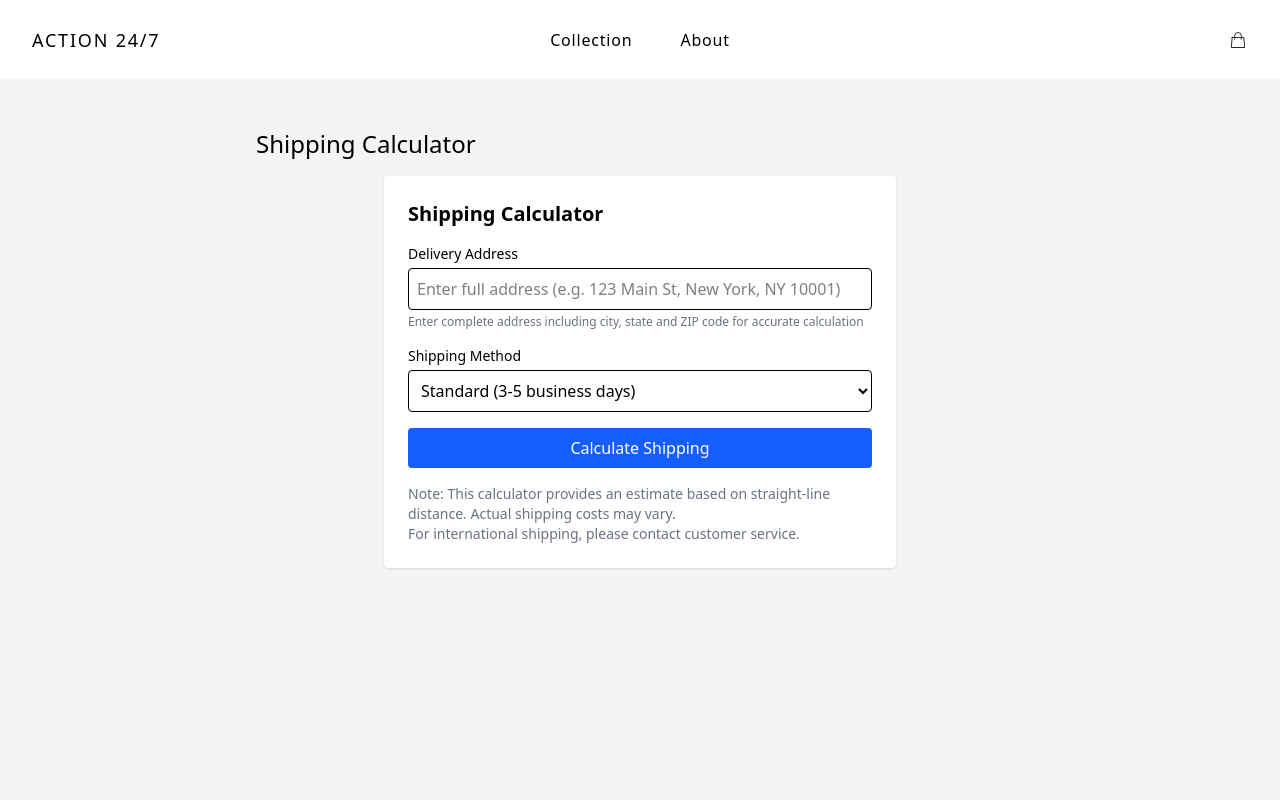
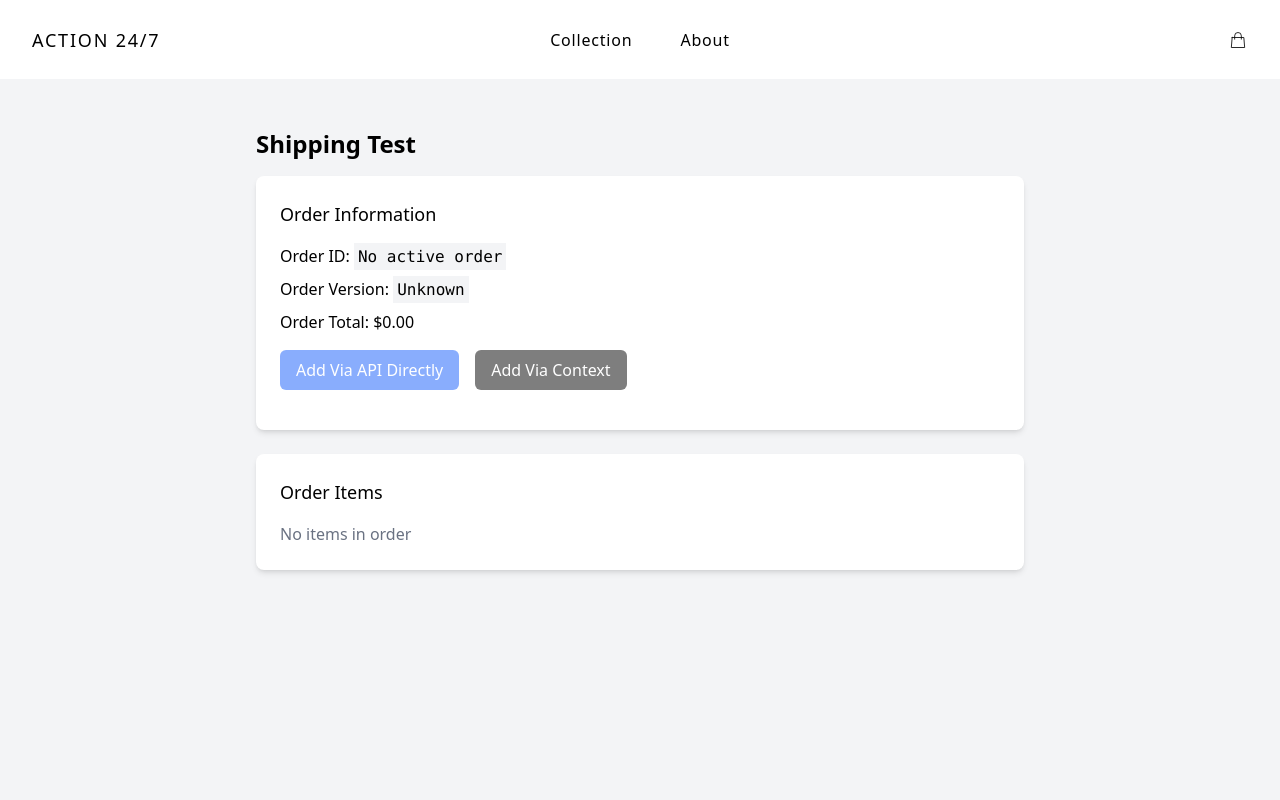
Before and after one commit to brandon-relentnet/action24.7, a Next.js app: page /shipping in a window 1280 px wide. Shown: the top 800 px of the page. Built offline with nearby package versions, Linux system fonts and the light colour scheme.

Commit message:
Built a shipping testing component to fine tune the shipment being added to the order and included in the price.

```diff
--- a/src/app/actions/actions.js
+++ b/src/app/actions/actions.js
@@ -27,9 +27,7 @@ const client = new SquareClient({
 
 export async function submitPayment(sourceId, checkoutData) {
     try {
-        const taxesTest = await client.orders.get({
-            orderId: checkoutData.orderId,
-        });
+
 
         // Process the payment and attach the created order.
         const paymentResponse = await client.payments.create({
--- a/src/app/api/orders/[orderId]/update/route.js
+++ b/src/app/api/orders/[orderId]/update/route.js
@@ -4,10 +4,14 @@ import { client, locationId } from '@/utils/squareInfo';
 
 export async function POST(request, { params }) {
     const { orderId } = await params;
-    const { action, itemData, lineItemId, quantity, versionId } = await request.json();
+    const body = await request.json();
+    const { action, itemData, lineItemId, quantity, versionId } = body;
 
     try {
         let response;
+
+        // Log the client structure to understand its properties
+        console.log("Client structure keys:", Object.keys(client));
 
         switch (action) {
             case 'add_item':
@@ -66,13 +70,38 @@ export async function POST(request, { params }) {
                 break;
 
             case 'clear_order':
-                // Clear the entire order (this is a custom action, not standard in Square)
+                // Clear the entire order
                 response = await client.orders.update({
                     orderId,
                     idempotencyKey: randomUUID(),
                     fieldsToClear: ['line_items'],
                     order: {
                         locationId,
+                        version: versionId
+                    }
+                });
+                break;
+
+            case 'add_shipping':
+                // Extract shipping details from the request
+                const { basePriceMoney } = itemData;
+
+                // Use the same client structure as your other working actions
+                response = await client.orders.update({
+                    orderId,
+                    idempotencyKey: randomUUID(),
+                    order: {
+                        locationId,
+                        lineItems: [
+                            {
+                                basePriceMoney: {
+                                    amount: BigInt(basePriceMoney.amount),
+                                    currency: basePriceMoney.currency || 'USD'
+                                },
+                                quantity: "1",
+                                itemType: "CUSTOM_AMOUNT"
+                            }
+                        ],
                         version: versionId
                     }
                 });
@@ -87,7 +116,11 @@ export async function POST(request, { params }) {
             headers: { 'Content-Type': 'application/json' }
         });
     } catch (error) {
-        return new Response(JSON.stringify({ error: error.message }), {
+        console.error('Order update error:', error);
+        return new Response(JSON.stringify({
+            error: error.message,
+            details: error.errors || 'No additional details'
+        }), {
             status: 500,
             headers: { 'Content-Type': 'application/json' }
         });
--- a/src/app/checkout/page.js
+++ b/src/app/checkout/page.js
@@ -135,7 +135,7 @@ export default function CheckoutPage() {
         try {
             // Use the existing orderId from context
             const checkoutData = {
-                orderId, // Pass this instead of creating a new order
+                orderId,
                 amount: totalAmount,
                 currency: currency,
                 customerDetails: formData,
--- a/src/app/shipping/page.js
+++ b/src/app/shipping/page.js
@@ -1,11 +1,176 @@
-import ShippingCalculator from "@/components/ShippingCalculator";
+"use client";
+import { useSquareOrder } from '@/app/context/SquareOrderContext';
+import { useState } from 'react';
 
 export default function ShippingPage() {
+    const {
+        addShippingToOrder,
+        orderCalculation,
+        updateOrderState,
+        orderId,
+        versionId
+    } = useSquareOrder();
+
+    const [loading, setLoading] = useState(false);
+    const [error, setError] = useState(null);
+    const [success, setSuccess] = useState(false);
+    const [debugResponse, setDebugResponse] = useState(null);
+
+    // Define the shipping item details
+    const shippingItem = {
+        name: "Standard Shipping",
+        basePriceMoney: {
+            amount: 1199,  // $11.99
+            currency: "USD",
+        },
+        itemType: "CUSTOM_AMOUNT"
+    };
+
+    // Add shipping directly through API
+    async function addShippingManually() {
+        setLoading(true);
+        setError(null);
+        setSuccess(false);
+        setDebugResponse(null);
+
+        try {
+            // Call the API endpoint directly
+            const response = await fetch(`/api/orders/${orderId}/update`, {
+                method: 'POST',
+                headers: {
+                    'Content-Type': 'application/json',
+                },
+                body: JSON.stringify({
+                    action: 'add_shipping',
+                    itemData: shippingItem,
+                    versionId: versionId || orderCalculation?.order?.version || 1
+                }),
+            });
+
+            const data = await response.json();
+            setDebugResponse(data);
+
+            if (!response.ok) {
+                throw new Error(data.error || 'Failed to add shipping');
+            }
+
+            setSuccess(true);
+            // Refresh order data
+            if (orderId) {
+                await updateOrderState(orderId);
+            }
+        } catch (err) {
+            console.error("Error adding shipping manually:", err);
+            setError(err.message || "Failed to add shipping");
+        } finally {
+            setLoading(false);
+        }
+    }
+
+    // Add shipping using context method
+    async function addShippingViaContext() {
+        setLoading(true);
+        setError(null);
+        setSuccess(false);
+        setDebugResponse(null);
+
+        try {
+            const result = await addShippingToOrder(shippingItem);
+            setDebugResponse(result);
+            setSuccess(true);
+
+            // Refresh order data
+            if (orderId) {
+                await updateOrderState(orderId);
+            }
+        } catch (err) {
+            console.error("Error adding shipping via context:", err);
+            setError(err.message || "Failed to add shipping via context");
+        } finally {
+            setLoading(false);
+        }
+    }
+
+    // Get order version from calculation
+    const orderVersion = orderCalculation?.order?.version;
+    const orderTotal = orderCalculation?.order?.totalMoney?.amount || 0;
+
     return (
         <div className="min-h-screen bg-gray-100 py-12 px-4 sm:px-6 lg:px-8">
             <div className="max-w-3xl mx-auto">
-                <h1 className="text-2xl font-light mb-4">Shipping Calculator</h1>
-                <ShippingCalculator />
+                <h1 className="text-2xl font-semibold mb-4">Shipping Test</h1>
+
+                <div className="bg-white p-6 rounded-lg shadow-md mb-6">
+                    <h2 className="text-lg font-medium mb-4">Order Information</h2>
+                    <p className="mb-2">Order ID: <code className="bg-gray-100 p-1">{orderId || 'No active order'}</code></p>
+                    <p className="mb-2">Order Version: <code className="bg-gray-100 p-1">{versionId || orderVersion || 'Unknown'}</code></p>
+                    <p className="mb-4">Order Total: ${(orderTotal / 100).toFixed(2)}</p>
+
+                    <div className="flex space-x-4 mb-4">
+                        <button
+                            onClick={addShippingManually}
+                            disabled={loading || !orderId}
+                            className="bg-blue-600 text-white px-4 py-2 rounded-md disabled:opacity-50"
+                        >
+                            {loading ? 'Adding...' : 'Add Via API Directly'}
+                        </button>
+
+                        <button
+                            onClick={addShippingViaContext}
+                            disabled={loading || !orderId}
+                            className="bg-black text-white px-4 py-2 rounded-md disabled:opacity-50"
+                        >
+                            {loading ? 'Adding...' : 'Add Via Context'}
+                        </button>
+                    </div>
+
+                    {error && (
+                        <div className="mt-4 p-3 bg-red-100 text-red-700 rounded-md">
+                            <p className="font-bold">Error:</p>
+                            <p>{error}</p>
+                        </div>
+                    )}
+
+                    {success && (
+                        <div className="mt-4 p-3 bg-green-100 text-green-700 rounded-md">
+                            Shipping added successfully!
+                        </div>
+                    )}
+
+                    {debugResponse && (
+                        <div className="mt-4">
+                            <h3 className="font-medium mb-2">API Response:</h3>
+                            <pre className="bg-gray-100 p-3 rounded overflow-auto max-h-60 text-xs">
+                                {JSON.stringify(debugResponse, null, 2)}
+                            </pre>
+                        </div>
+                    )}
+                </div>
+
+                <div className="bg-white p-6 rounded-lg shadow-md">
+                    <h2 className="text-lg font-medium mb-4">Order Items</h2>
+                    {orderCalculation?.order?.lineItems?.length > 0 ? (
+                        <ul className="divide-y divide-gray-200">
+                            {orderCalculation.order.lineItems.map((item, index) => (
+                                <li key={index} className="py-4">
+                                    <div className="flex justify-between">
+                                        <div>
+                                            <p className="font-medium">{item.name}</p>
+                                            <p className="text-sm text-gray-500">Quantity: {item.quantity}</p>
+                                            <p className="text-sm text-gray-500">Type: {item.itemType}</p>
+                                            {item.uid && <p className="text-xs text-gray-400">UID: {item.uid}</p>}
+                                        </div>
+                                        <p className="font-medium">
+                                            ${((item.basePriceMoney?.amount || 0) / 100).toFixed(2)}
+                                        </p>
+                                    </div>
+                                </li>
+                            ))}
+                        </ul>
+                    ) : (
+                        <p className="text-gray-500">No items in order</p>
+                    )}
+                </div>
             </div>
         </div>
     );
```
Also changed, not shown: src/app/context/SquareOrderContext.js (+29 -0 lines).
